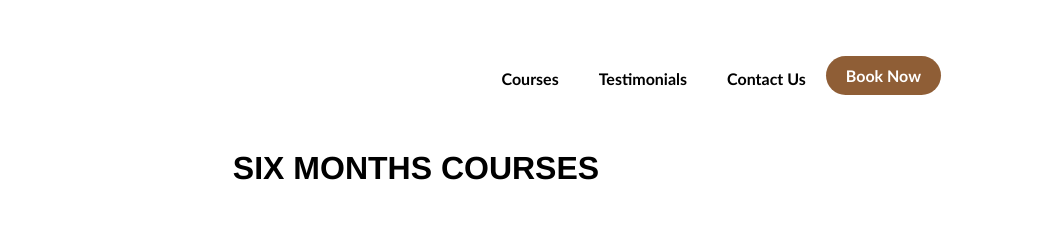
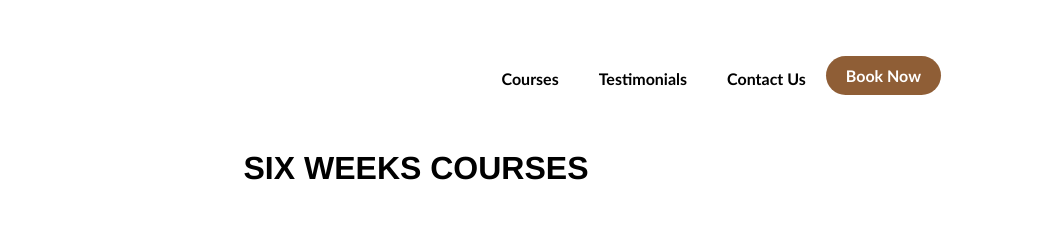
Before and after one commit to BatsileRiba/Empowering-the-nation-Group1-WEBSITE, a plain HTML site: page sixweekscourses.html in a window 1280 px wide. Shown: the top 234 px of the page, 224-1280 px from the left. Drawn offline with Linux system fonts and the light colour scheme.

Commit message:
Fixed the heading on the six weeks courses page

```diff
--- a/sixweekscourses.html
+++ b/sixweekscourses.html
@@ -17,7 +17,7 @@
         <a href="bookings.html" class="button-link" >Book Now</a>
        </nav>
 
-       <h1>SIX MONTHS COURSES</h1>
+       <h1>SIX WEEKS COURSES</h1>
 
        <div class="sixmonthscoursescontainer">
 
```
